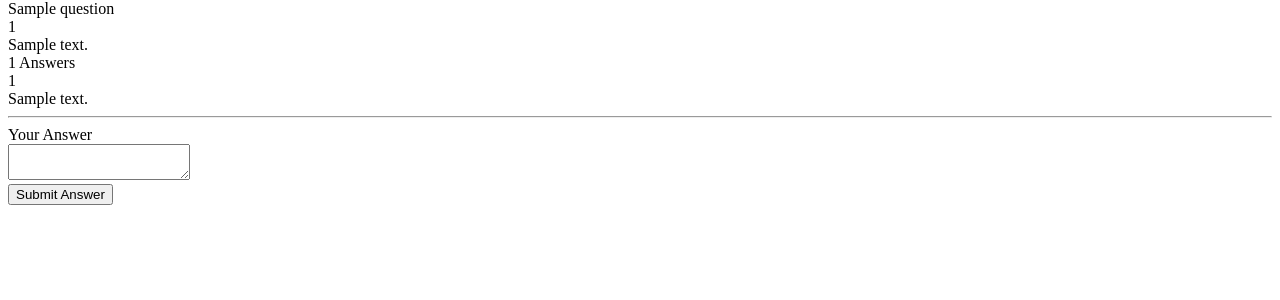
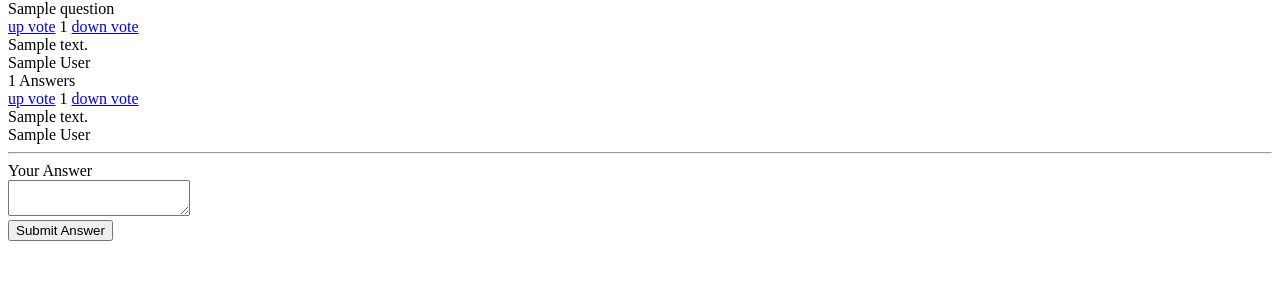
Before and after one commit to jkeesh/QuestionHut, a Django app: page /question/1/ in a window 1280 px wide. Shown: the part 26-326 px from the top of the page. Run offline with Django 3.2, Linux system fonts and the light colour scheme; tables that the repository leaves empty hold one stand-in row (values such as "Sample post"); parts of the project's set-up code (start-up, migrations or seed data) failed here and were passed over.

Commit message:
add vote links

```diff
--- a/application/templates/question.html
+++ b/application/templates/question.html
@@ -8,10 +8,16 @@
 
 <div id="question_content">
 	<div id="question_votes">
-		{{ question.votes }}
+		<a class='vote-up-off' href="#">up vote</a>
+		<span class='vote-count'>{{ question.votes }}</span>
+		<a class='vote-down-off' href='#'>down vote</a>
 	</div>
 	<div class="text">
 		{{ question.content }}
+
+		<div class="user">
+			{{ question.author.first_name }} {{ question.author.last_name }}
+		</div>
 	</div>
 </div>
 
@@ -22,12 +28,19 @@
 {% for answer in answers %}
 
 <div class="answer">
-	<div class="votes">
-		{{ answer.votes }}
+	<div id="votes">
+		<a class='vote-up-off' href="#">up vote</a>
+		<span class='vote-count'>{{ question.votes }}</span>
+		<a class='vote-down-off' href='#'>down vote</a>
 	</div>
 
 	<div class="text">
 		{{ answer.content }}
+
+		<div class="user">
+			{{ question.author.first_name }} {{ question.author.last_name }}
+		</div>
+
 	</div>
 </div>
 
```
